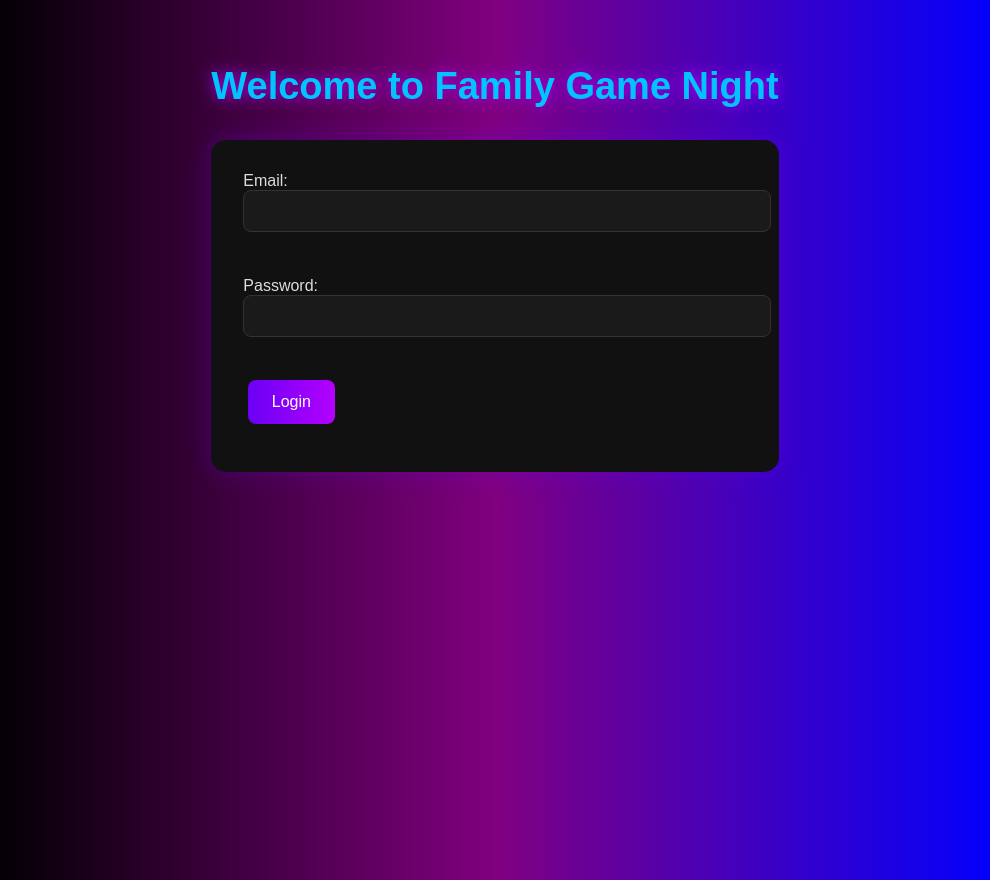
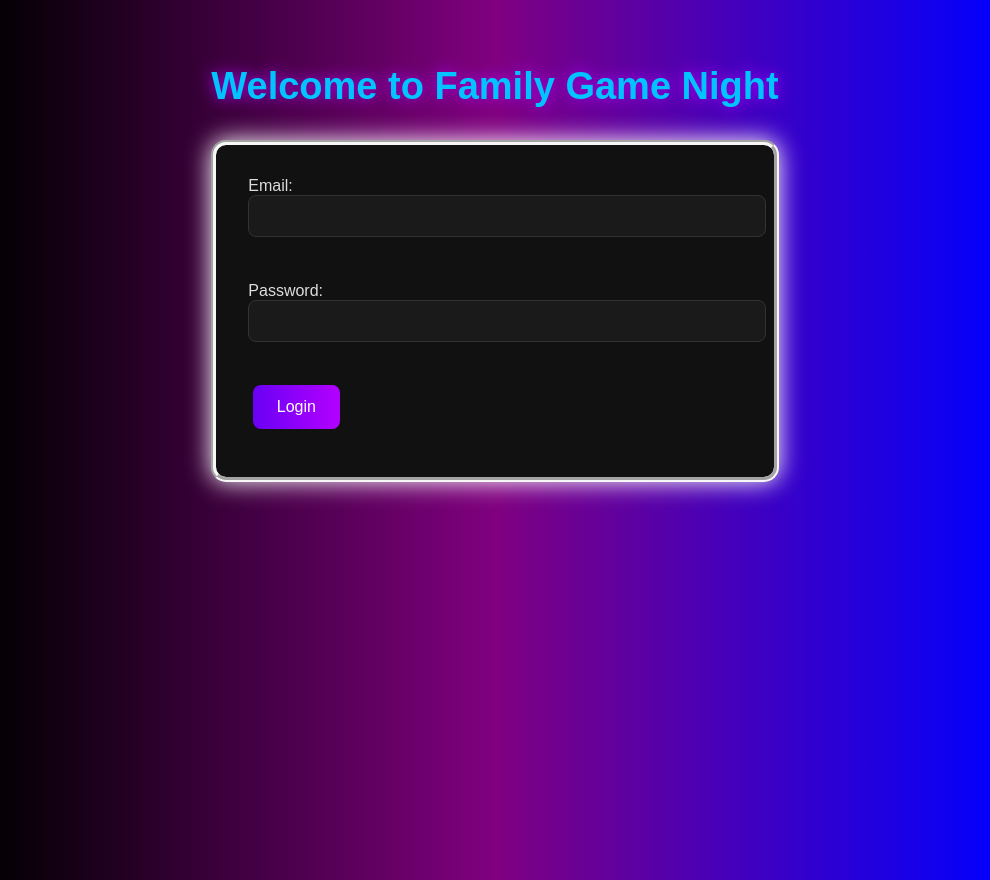
Before and after one commit to sallymarie-dev/game-night, a React (Vite) app: page / in a window 1280 px wide. Shown: the whole page, without its empty margins (145-1135 px from the left). Built offline with nearby package versions, Linux system fonts and the light colour scheme; no server answers.

Commit message:
updated some css on form selector

```diff
--- a/src/App.css
+++ b/src/App.css
@@ -1,6 +1,5 @@
-
 body {
- background:linear-gradient(to right, black 10%, purple 50%,blue 90%);
+  background: linear-gradient(to right, black 10%, purple 50%, blue 90%);
   color: #f5f5f5;
   font-family: "Poppins", sans-serif;
   display: flex;
@@ -10,9 +9,9 @@ body {
   min-height: 800px;
 }
 
-
 /* Containers */
-h1, h4 {
+h1,
+h4 {
   font-size: 38px;
   text-align: center;
   color: #00c3ff;
@@ -20,7 +19,6 @@ h1, h4 {
   text-shadow: 0 0 15px #af00f4;
   margin-bottom: 16px;
 }
-
 
 h2 {
   color: #6a00f4;
@@ -77,8 +75,10 @@ form {
   border-radius: 15px;
   max-width: 600px;
   margin: 32px auto;
- box-shadow: 0 0 25px rgba(106, 0, 244, 0.3);
-
+  box-shadow: 0 0 25px rgb(253, 249, 253);
+  border-style: groove;
+  border-width: 5px;
+  border-color: #f7f7f7;
 }
 
 label {
```
Lines whose indentation alone changed are shown as unchanged.
